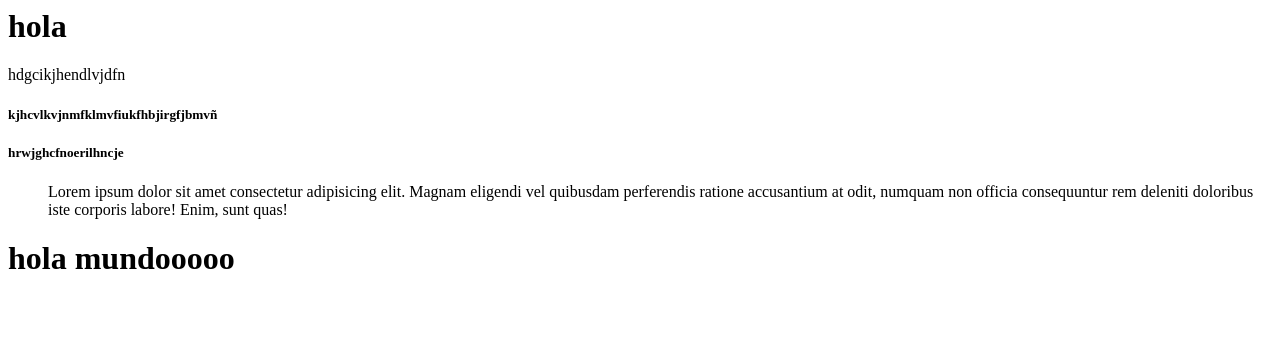
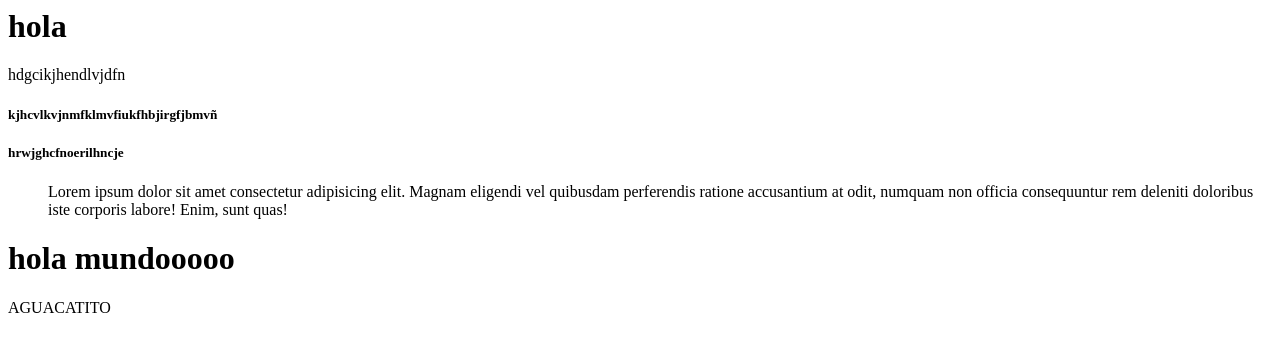
Before and after one commit to 1THEBLACKY/ISAAC-REPO, a plain HTML site: page index.html in a window 1280 px wide. Drawn offline with Linux system fonts and the light colour scheme.

Commit message:
Update index.html
MODIFICADO DESDE EL GITHUB--Y VISUAL

```diff
--- a/index.html
+++ b/index.html
@@ -6,3 +6,4 @@
 <area href="hdsjhdvkjhnvjn"
 <link href="style.css">
 <h1>hola mundooooo</h1>
+<p>AGUACATITO</p>
```
